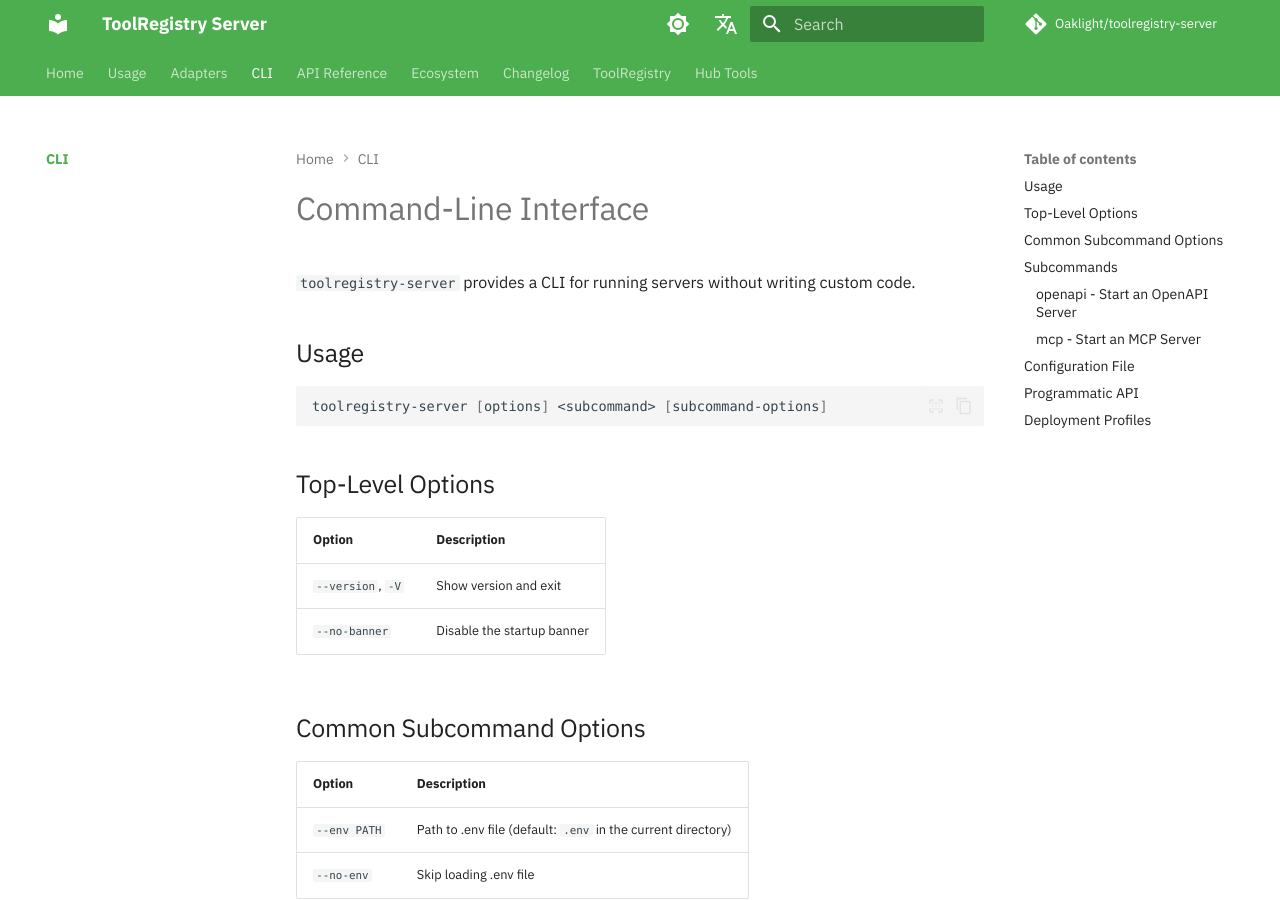
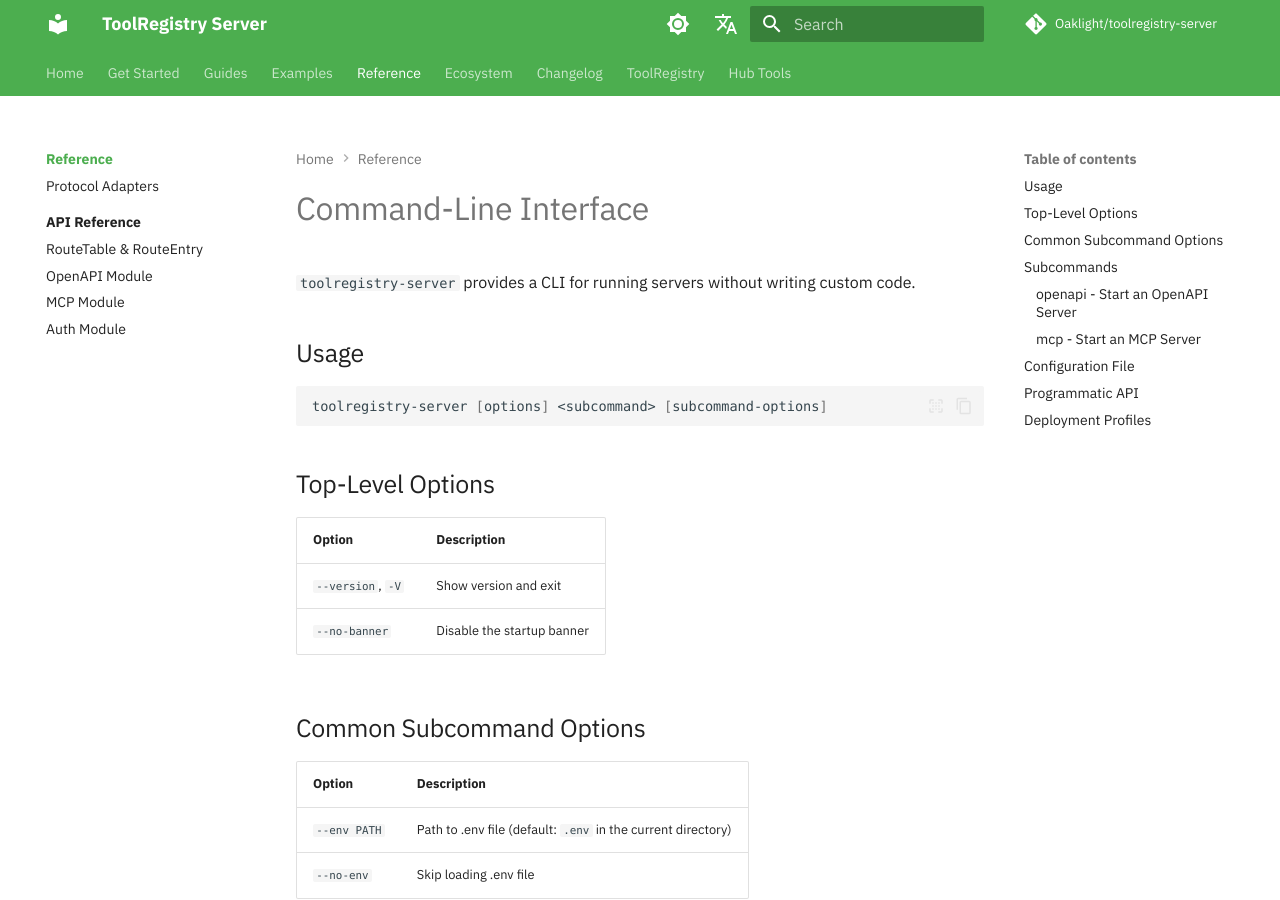
Before and after one commit to Oaklight/toolregistry-server, an MkDocs documentation site: the page built from docs/reference/cli/index.md, in a window 1280 px wide and 900 px high. Built offline with MkDocs 1.6.1 and Material for MkDocs 9.7.7, drawn with Linux system fonts in a browser that asks for light colours; some web fonts are replaced; comment, search, counter and statistics services are not loaded; some of the changed text lies outside the part shown.

Commit message:
docs: reorganize nav around Get Started / Guides / Examples / Reference
- Split Usage into Get Started (install, quickstart) and Guides (config, auth, adapters)
- Add Examples section with curated snippets from examples/ directory
- Merge CLI + Adapters overview + API Reference under Reference tab
- Clean homepage: tighter ecosystem context, drop redundant docs-contents list
- Update all internal cross-references to match new paths
- Update llmstxt sections to reflect new structure

```diff
--- a/docs/cli/index.md
+++ b/docs/reference/cli/index.md
@@ -88,7 +88,7 @@ toolregistry-server mcp \
 
 ## Configuration File
 
-See the [Configuration Guide](../usage/configuration.md) for details on the JSON, JSONC, or YAML configuration format.
+See the [Configuration Guide](../../guides/configuration.md) for details on the JSON, JSONC, or YAML configuration format.
 
 ## Programmatic API
 
--- a/mkdocs.yml
+++ b/mkdocs.yml
@@ -75,23 +75,24 @@ plugins:
       sections:
         Home:
           - index.md
-        Usage:
-          - usage/installation.md
-          - usage/quickstart.md
-          - usage/configuration.md
-          - usage/authentication.md
-        Adapters:
-          - adapters/index.md
-          - adapters/openapi.md
-          - adapters/mcp.md
-        CLI:
-          - cli/index.md
-        API Reference:
-          - api/index.md
-          - api/core/route_table.md
-          - api/openapi.md
-          - api/mcp.md
-          - api/auth.md
+        Get Started:
+          - get-started/installation.md
+          - get-started/quickstart.md
+        Guides:
+          - guides/configuration.md
+          - guides/authentication.md
+          - guides/openapi.md
+          - guides/mcp.md
+        Examples:
+          - examples/index.md
+        Reference:
+          - reference/cli/index.md
+          - reference/adapters.md
+          - reference/api/index.md
+          - reference/api/core/route_table.md
+          - reference/api/openapi.md
+          - reference/api/mcp.md
+          - reference/api/auth.md
         Ecosystem:
           - ecosystem.md
         Changelog:
@@ -137,24 +138,25 @@ extra:
 
 nav:
   - Home: index.md
-  - Usage:
-      - Installation: usage/installation.md
-      - Quick Start: usage/quickstart.md
-      - Configuration: usage/configuration.md
-      - Authentication: usage/authentication.md
-  - Adapters:
-      - adapters/index.md
-      - OpenAPI Adapter: adapters/openapi.md
-      - MCP Adapter: adapters/mcp.md
-  - CLI:
-      - cli/index.md
-  - API Reference:
-      - api/index.md
-      - Core:
-          - RouteTable: api/core/route_table.md
-      - OpenAPI: api/openapi.md
-      - MCP: api/mcp.md
-      - Authentication: api/auth.md
+  - Get Started:
+      - Installation: get-started/installation.md
+      - Quick Start: get-started/quickstart.md
+  - Guides:
+      - Configuration: guides/configuration.md
+      - Authentication: guides/authentication.md
+      - OpenAPI Adapter: guides/openapi.md
+      - MCP Adapter: guides/mcp.md
+  - Examples:
+      - examples/index.md
+  - Reference:
+      - CLI: reference/cli/index.md
+      - Protocol Adapters: reference/adapters.md
+      - API Reference:
+          - reference/api/index.md
+          - RouteTable & RouteEntry: reference/api/core/route_table.md
+          - OpenAPI Module: reference/api/openapi.md
+          - MCP Module: reference/api/mcp.md
+          - Auth Module: reference/api/auth.md
   - Ecosystem: ecosystem.md
   - Changelog: changelog.md
   - ToolRegistry: https://toolregistry.readthedocs.io/
```
Also changed, not shown: docs/examples/index.md (added, +110 -0 lines), docs/get-started/quickstart.md (renamed from docs/usage/quickstart.md, +6 -6 lines), docs/guides/mcp.md (renamed from docs/adapters/mcp.md, +1 -1 lines), docs/guides/openapi.md (renamed from docs/adapters/openapi.md, +1 -1 lines), docs/index.md (+16 -42 lines), docs/get-started/installation.md (renamed from docs/usage/installation.md), docs/guides/authentication.md (renamed from docs/usage/authentication.md), docs/guides/configuration.md (renamed from docs/usage/configuration.md), docs/reference/adapters.md (renamed from docs/adapters/index.md), docs/reference/api/auth.md (renamed from docs/api/auth.md), docs/reference/api/core/route_table.md (renamed from docs/api/core/route_table.md), docs/reference/api/index.md (renamed from docs/api/index.md), docs/reference/api/mcp.md (renamed from docs/api/mcp.md), docs/reference/api/openapi.md (renamed from docs/api/openapi.md).
